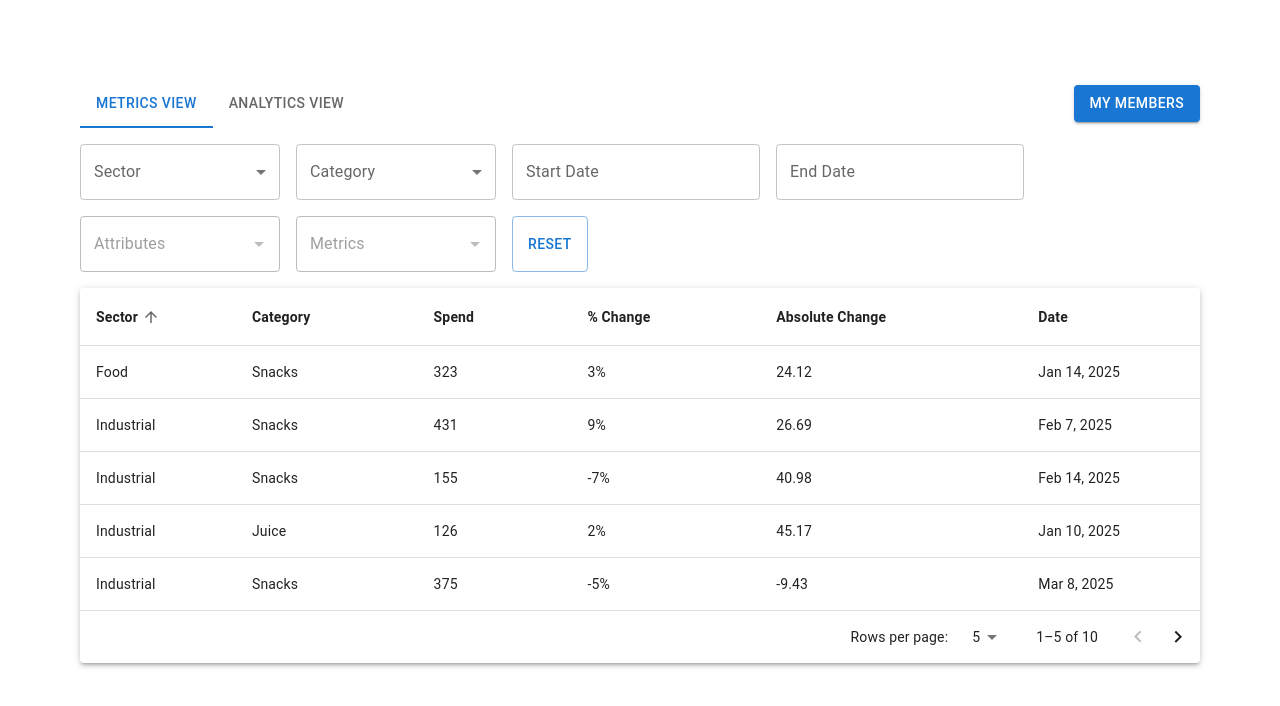
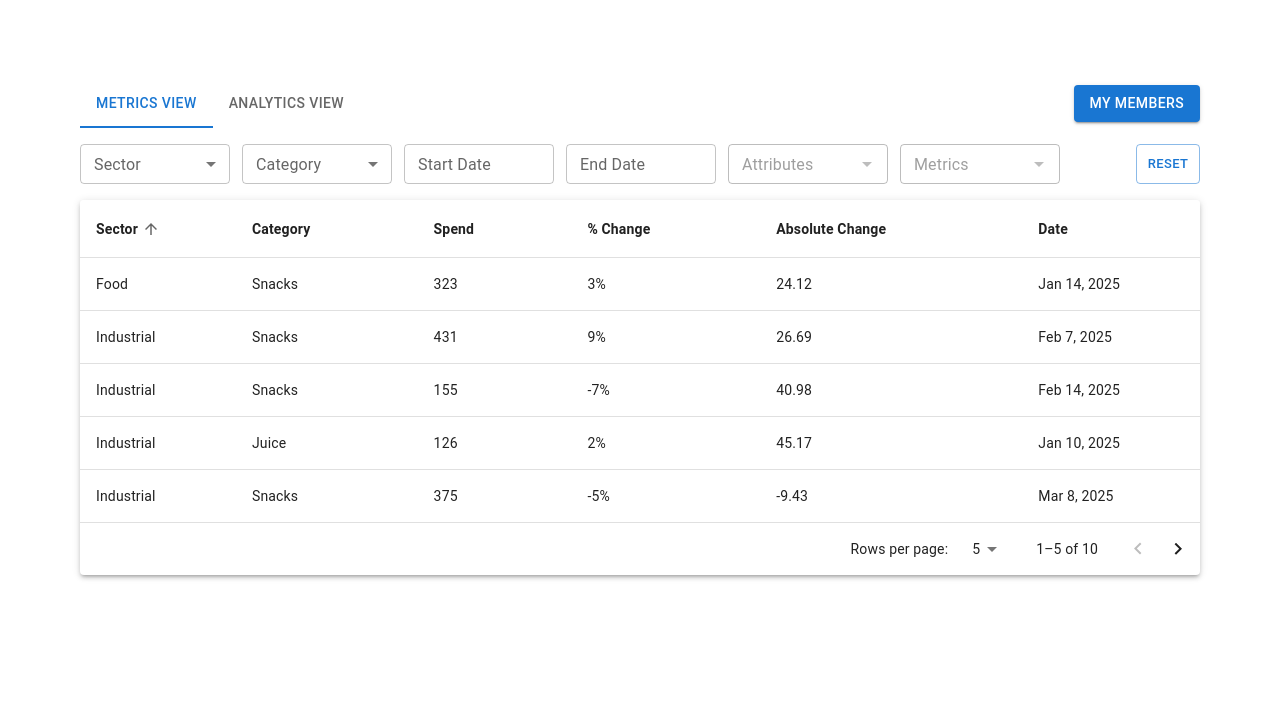
Before and after one commit to pranaydo/DashBoard-App, a React (Create React App) app: page / in a window 1280 px wide. Shown: the top 706 px of the page. Built offline with nearby package versions, Linux system fonts and the light colour scheme.

Commit message:
on Filter panel   sixe of all filters reduced and maintain gap between reset button and all the filters

```diff
--- a/src/components/FilterPanel.tsx
+++ b/src/components/FilterPanel.tsx
@@ -21,13 +21,22 @@ const FiltersPanel: React.FC<FiltersPanelProps> = ({ filters, setFilters }) => {
 
   return (
     <LocalizationProvider dateAdapter={AdapterDateFns}>
-      <Box display="flex" gap={2} mt={2} flexWrap="wrap">
+      <Box
+        display="flex"
+        justifyContent="space-between"
+        alignItems="center"
+        flexWrap="wrap"
+        gap={2}
+        mt={2}
+      >
+        <Box display="flex" flexWrap="wrap" gap={1.5} alignItems="center">
           <TextField
             label="Sector"
             select
             value={filters.sector || ""}
             onChange={(e) => setFilters({ ...filters, sector: e.target.value })}
-          sx={{ minWidth: 200 }}
+            size="small"
+            sx={{ width: 150 }}
           >
             {sectorOptions.map((s) => (
               <MenuItem key={s} value={s}>
@@ -40,8 +49,11 @@ const FiltersPanel: React.FC<FiltersPanelProps> = ({ filters, setFilters }) => {
             label="Category"
             select
             value={filters.category || ""}
-          onChange={(e) => setFilters({ ...filters, category: e.target.value })}
-          sx={{ minWidth: 200 }}
+            onChange={(e) =>
+              setFilters({ ...filters, category: e.target.value })
+            }
+            size="small"
+            sx={{ width: 150 }}
           >
             {categoryOptions.map((c) => (
               <MenuItem key={c} value={c}>
@@ -63,7 +75,7 @@ const FiltersPanel: React.FC<FiltersPanelProps> = ({ filters, setFilters }) => {
             minDate={twelveMonthsAgo}
             maxDate={today}
             renderInput={(params) => (
-            <TextField {...params} sx={{ minWidth: 200 }} />
+              <TextField {...params} size="small" sx={{ width: 150 }} />
             )}
           />
 
@@ -80,7 +92,7 @@ const FiltersPanel: React.FC<FiltersPanelProps> = ({ filters, setFilters }) => {
             minDate={twelveMonthsAgo}
             maxDate={today}
             renderInput={(params) => (
-            <TextField {...params} sx={{ minWidth: 200 }} />
+              <TextField {...params} size="small" sx={{ width: 150 }} />
             )}
           />
 
@@ -92,7 +104,12 @@ const FiltersPanel: React.FC<FiltersPanelProps> = ({ filters, setFilters }) => {
               setFilters({ ...filters, attributes: newVal })
             }
             renderInput={(params) => (
-            <TextField {...params} label="Attributes" sx={{ minWidth: 200 }} />
+              <TextField
+                {...params}
+                label="Attributes"
+                size="small"
+                sx={{ width: 160 }}
+              />
             )}
             disabled
           />
@@ -101,14 +118,27 @@ const FiltersPanel: React.FC<FiltersPanelProps> = ({ filters, setFilters }) => {
             multiple
             options={metricOptions}
             value={filters.metrics || []}
-          onChange={(_, newVal) => setFilters({ ...filters, metrics: newVal })}
+            onChange={(_, newVal) =>
+              setFilters({ ...filters, metrics: newVal })
+            }
             renderInput={(params) => (
-            <TextField {...params} label="Metrics" sx={{ minWidth: 200 }} />
+              <TextField
+                {...params}
+                label="Metrics"
+                size="small"
+                sx={{ width: 160 }}
+              />
             )}
             disabled
           />
+        </Box>
 
-        <Button onClick={() => setFilters({})} variant="outlined">
+        <Button
+          onClick={() => setFilters({})}
+          variant="outlined"
+          size="small"
+          sx={{ height: 40 }}
+        >
           Reset
         </Button>
       </Box>
```
Lines whose indentation alone changed are shown as unchanged.
